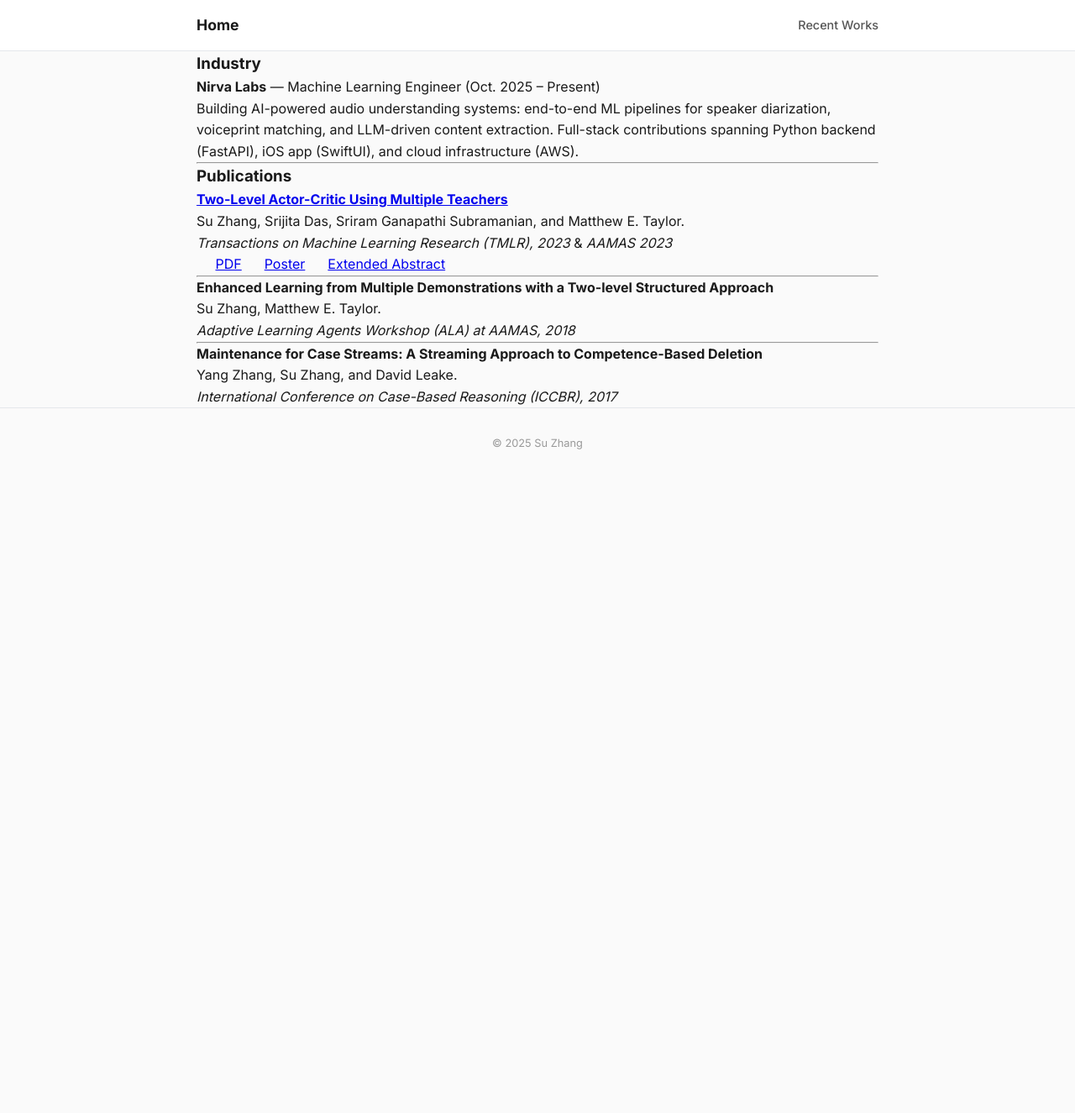
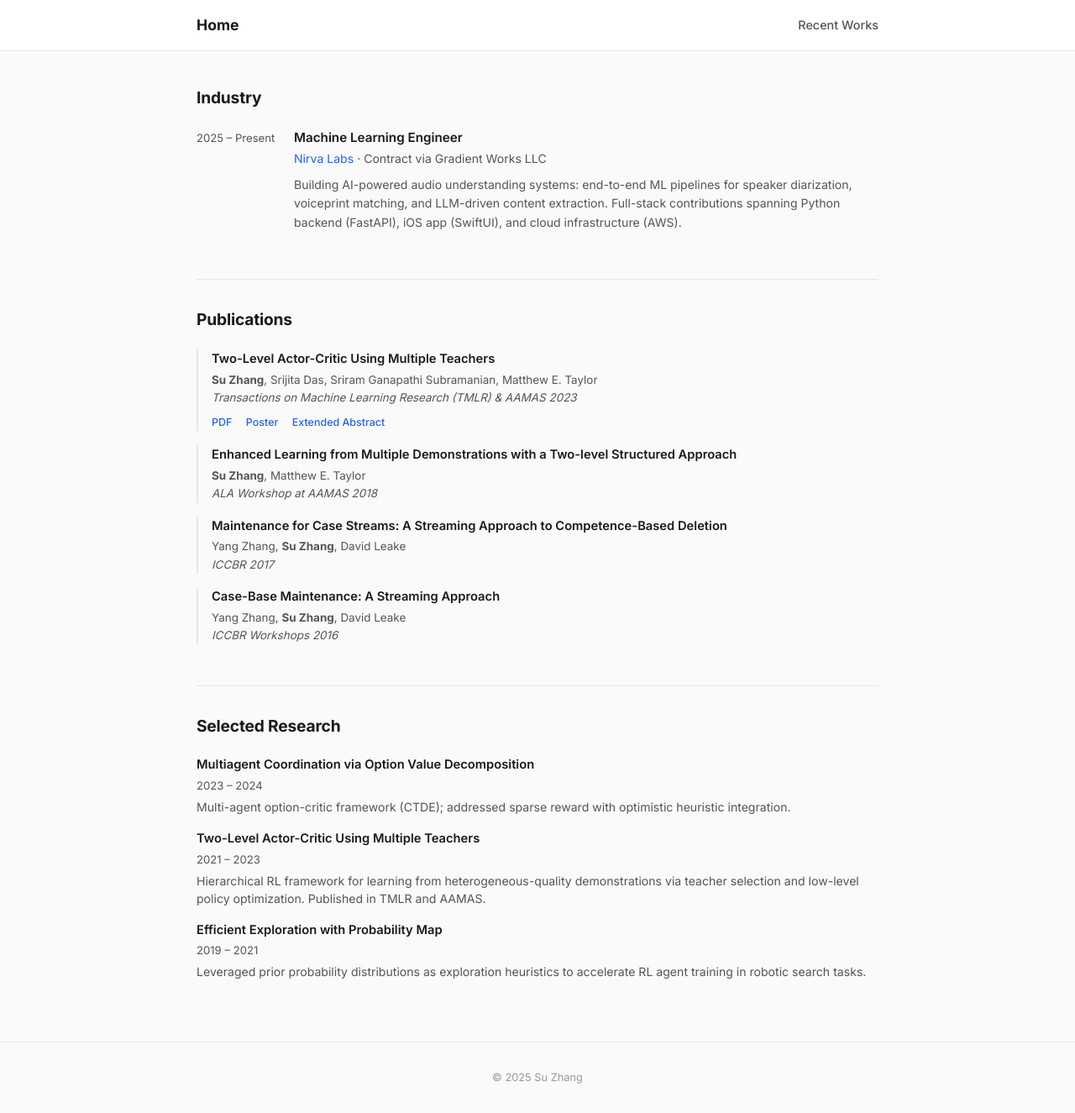
Before and after one commit to suzhang94/suzhang94.github.io, a Jekyll site: the page built from _pages/updates.md, in a window 1280 px wide and 1325 px high. Shown: the whole window at 84% size. Built offline with Jekyll 4.4.1, drawn with Linux system fonts in a browser that asks for light colours.

Commit message:
Match Recent Works page style to homepage

```diff
--- a/_layouts/base.html
+++ b/_layouts/base.html
@@ -235,6 +235,9 @@
     /* Service */
     .service { font-size: 0.88rem; color: var(--text-secondary); }
 
+    /* Page content (non-home pages) */
+    .page-content { padding: 24px 0; }
+
     /* Footer */
     footer {
       padding: 32px 0;
--- a/_layouts/no-heading.html
+++ b/_layouts/no-heading.html
@@ -1,6 +1,6 @@
 ---
 layout: base
 ---
-<div class="col-md-12">
+<div class="page-content">
   {{ content }}
 </div>
--- a/_pages/updates.md
+++ b/_pages/updates.md
@@ -1,44 +1,70 @@
 ---
-title: Recent
-permalink: /works/ # do not change, hard-coded in `All Updates` button in the homepage.
+title: Recent Works
+permalink: /works/
 layout: no-heading
 navigation: true
 navigation_name: Recent Works
 published: true
-description: >
-  Follow the latest updates and news on this page.
 ---
 
-### Industry
+<div class="section" style="border-top:none;padding-top:16px;">
+  <h2>Industry</h2>
+  <div class="exp-card">
+    <div class="exp-date">2025 – Present</div>
+    <div class="exp-content">
+      <h3>Machine Learning Engineer</h3>
+      <div class="company"><a href="https://www.nirva.life/" style="color:var(--accent);text-decoration:none">Nirva Labs</a> · Contract via Gradient Works LLC</div>
+      <p style="font-size:0.88rem;color:var(--text-secondary);line-height:1.6;margin-top:8px;">
+        Building AI-powered audio understanding systems: end-to-end ML pipelines for speaker diarization, voiceprint matching, and LLM-driven content extraction. Full-stack contributions spanning Python backend (FastAPI), iOS app (SwiftUI), and cloud infrastructure (AWS).
+      </p>
+    </div>
+  </div>
+</div>
 
-**Nirva Labs** — Machine Learning Engineer (Oct. 2025 – Present)
+<div class="section">
+  <h2>Publications</h2>
+  <div class="pub">
+    <div class="pub-title">Two-Level Actor-Critic Using Multiple Teachers</div>
+    <div class="pub-authors"><strong>Su Zhang</strong>, Srijita Das, Sriram Ganapathi Subramanian, Matthew E. Taylor</div>
+    <div class="pub-venue">Transactions on Machine Learning Research (TMLR) &amp; AAMAS 2023</div>
+    <div class="pub-links">
+      <a href="/files/TLAC_TMLR.pdf">PDF</a>
+      <a href="/files/TLAC_poster.pdf">Poster</a>
+      <a href="/files/TLAC_ExtendedAbstract.pdf">Extended Abstract</a>
+    </div>
+  </div>
+  <div class="pub">
+    <div class="pub-title">Enhanced Learning from Multiple Demonstrations with a Two-level Structured Approach</div>
+    <div class="pub-authors"><strong>Su Zhang</strong>, Matthew E. Taylor</div>
+    <div class="pub-venue">ALA Workshop at AAMAS 2018</div>
+  </div>
+  <div class="pub">
+    <div class="pub-title">Maintenance for Case Streams: A Streaming Approach to Competence-Based Deletion</div>
+    <div class="pub-authors">Yang Zhang, <strong>Su Zhang</strong>, David Leake</div>
+    <div class="pub-venue">ICCBR 2017</div>
+  </div>
+  <div class="pub">
+    <div class="pub-title">Case-Base Maintenance: A Streaming Approach</div>
+    <div class="pub-authors">Yang Zhang, <strong>Su Zhang</strong>, David Leake</div>
+    <div class="pub-venue">ICCBR Workshops 2016</div>
+  </div>
+</div>
 
-Building AI-powered audio understanding systems: end-to-end ML pipelines for speaker diarization, voiceprint matching, and LLM-driven content extraction. Full-stack contributions spanning Python backend (FastAPI), iOS app (SwiftUI), and cloud infrastructure (AWS).
-
----
-
-### Publications
-
-[**Two-Level Actor-Critic Using Multiple Teachers**](https://suzhang94.github.io/TLAC/)
-
-Su Zhang, Srijita Das, Sriram Ganapathi Subramanian, and Matthew E. Taylor.
-
-*Transactions on Machine Learning Research (TMLR), 2023* & *AAMAS 2023*
-
-&nbsp;&nbsp;&nbsp;&nbsp; [PDF](https://suzhang94.github.io/files/TLAC_TMLR.pdf) &nbsp;&nbsp;&nbsp;&nbsp; [Poster](https://suzhang94.github.io/files/TLAC_poster.pdf) &nbsp;&nbsp;&nbsp;&nbsp; [Extended Abstract](https://suzhang94.github.io/files/TLAC_ExtendedAbstract.pdf)
-
----
-
-**Enhanced Learning from Multiple Demonstrations with a Two-level Structured Approach**
-
-Su Zhang, Matthew E. Taylor.
-
-*Adaptive Learning Agents Workshop (ALA) at AAMAS, 2018*
-
----
-
-**Maintenance for Case Streams: A Streaming Approach to Competence-Based Deletion**
-
-Yang Zhang, Su Zhang, and David Leake.
-
-*International Conference on Case-Based Reasoning (ICCBR), 2017*
+<div class="section">
+  <h2>Selected Research</h2>
+  <div class="research-item">
+    <h3>Multiagent Coordination via Option Value Decomposition</h3>
+    <div class="dates">2023 – 2024</div>
+    <p>Multi-agent option-critic framework (CTDE); addressed sparse reward with optimistic heuristic integration.</p>
+  </div>
+  <div class="research-item">
+    <h3>Two-Level Actor-Critic Using Multiple Teachers</h3>
+    <div class="dates">2021 – 2023</div>
+    <p>Hierarchical RL framework for learning from heterogeneous-quality demonstrations via teacher selection and low-level policy optimization. Published in TMLR and AAMAS.</p>
+  </div>
+  <div class="research-item">
+    <h3>Efficient Exploration with Probability Map</h3>
+    <div class="dates">2019 – 2021</div>
+    <p>Leveraged prior probability distributions as exploration heuristics to accelerate RL agent training in robotic search tasks.</p>
+  </div>
+</div>
```
